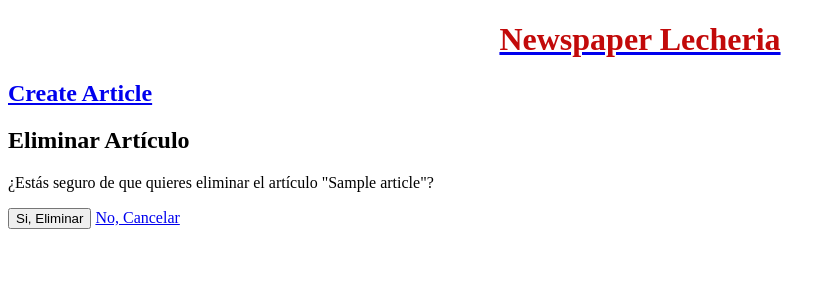
After one commit to victoriabolivar1411-lang/blog-crud-abrir, a Django app: page /articulos/1/eliminar/ in a window 1280 px wide. The commit adds this page. Shown: the top 300 px of the page, without its empty margins (0-836 px from the left). Run offline with Django 5.2, Linux system fonts and the light colour scheme; tables that the repository leaves empty hold one stand-in row (values such as "Sample post").

Commit message:
delete done

```diff
--- a/newspaper/urls.py
+++ b/newspaper/urls.py
@@ -1,13 +1,14 @@
 
 
 from django.urls import path
-from .views import ArticleListView, ArticleDetailView, ArticleCreateView, ArticleUpdateView,
+from .views import ArticleListView, ArticleDetailView, ArticleCreateView, ArticleUpdateView, ArticleDeleteView
 
 urlpatterns = [
     path('', ArticleListView.as_view(), name='article-list'),
     path ("articulos/<int:pk>/", ArticleDetailView.as_view(), name='article-detail'),
     path('articulos/nuevo/', ArticleCreateView.as_view(), name='article-create'),
     path('articulos/<int:pk>/editar/', ArticleUpdateView.as_view(), name='article-update'),
+    path('articulos/<int:pk>/eliminar/', ArticleDeleteView.as_view(), name='article-delete'),
 
 
     ]
--- a/newspaper/views.py
+++ b/newspaper/views.py
@@ -1,10 +1,6 @@
-from django.views.generic import (
-                                  ListView,
-                                  DetailView,
-                                  CreateView,
-                                  UpdateView,
-)
+from django.views.generic import ListView,DetailView,CreateView,UpdateView,DeleteView
 from .models import Article
+from django.urls import reverse_lazy
 
 #Creatre your views here.
 class ArticleListView(ListView):
@@ -26,3 +22,8 @@ class ArticleUpdateView(UpdateView):
     model = Article
     template_name = 'article-update.html'
     fields = ['title', 'content']
+
+class ArticleDeleteView(DeleteView):
+    model = Article
+    template_name = 'article-delete.html'
+    success_url = reverse_lazy('article-list')
--- /dev/null
+++ b/templates/article-delete.html
@@ -0,0 +1,11 @@
+{% extends "_base.html" %}
+
+{% block content %}
+    <h2>Eliminar Artículo</h2>
+    <p>¿Estás seguro de que quieres eliminar el artículo "{{ article.title }}"?</p>
+    <form method="post">
+        {% csrf_token %}
+        <button type="submit"> Si, Eliminar</button>
+        <a href="{% url 'article-detail' article.pk %}">No, Cancelar</a>
+    </form>
+{% endblock content %}
--- a/templates/article-detail.html
+++ b/templates/article-detail.html
@@ -7,5 +7,6 @@
         <p><strong>Contenido:</strong> {{ article.content }}</p>
 
         <a href="{% url 'article-update' article.pk %}">Editar</a>
+        <a href="{% url 'article-delete' article.pk %}">Eliminar</a>
 
     {% endblock content %}
```
